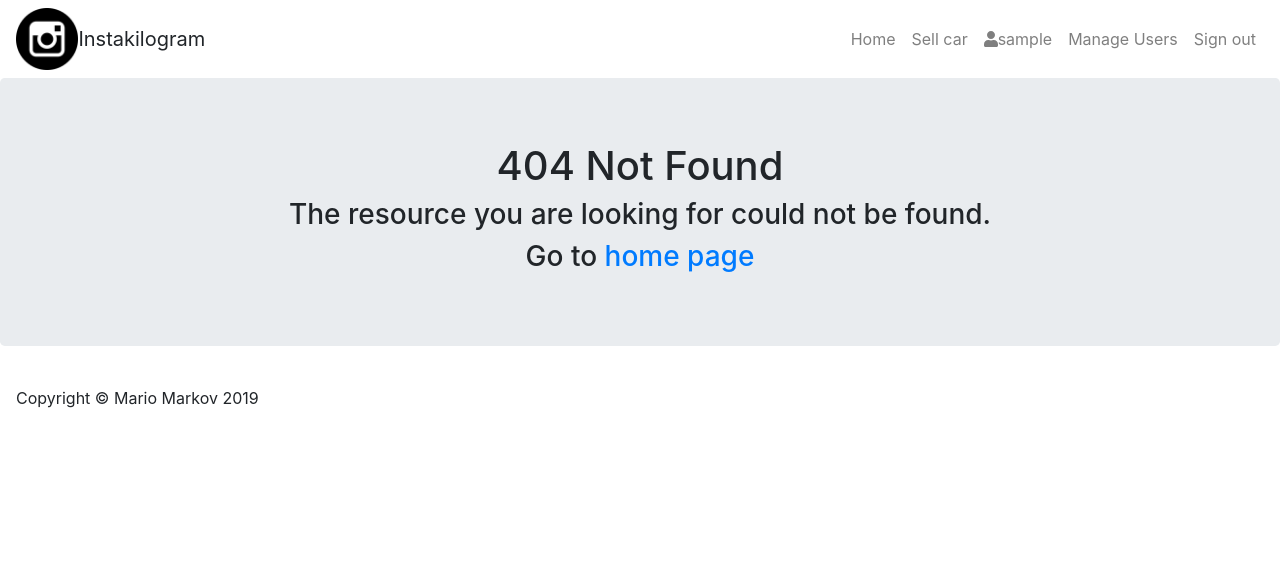
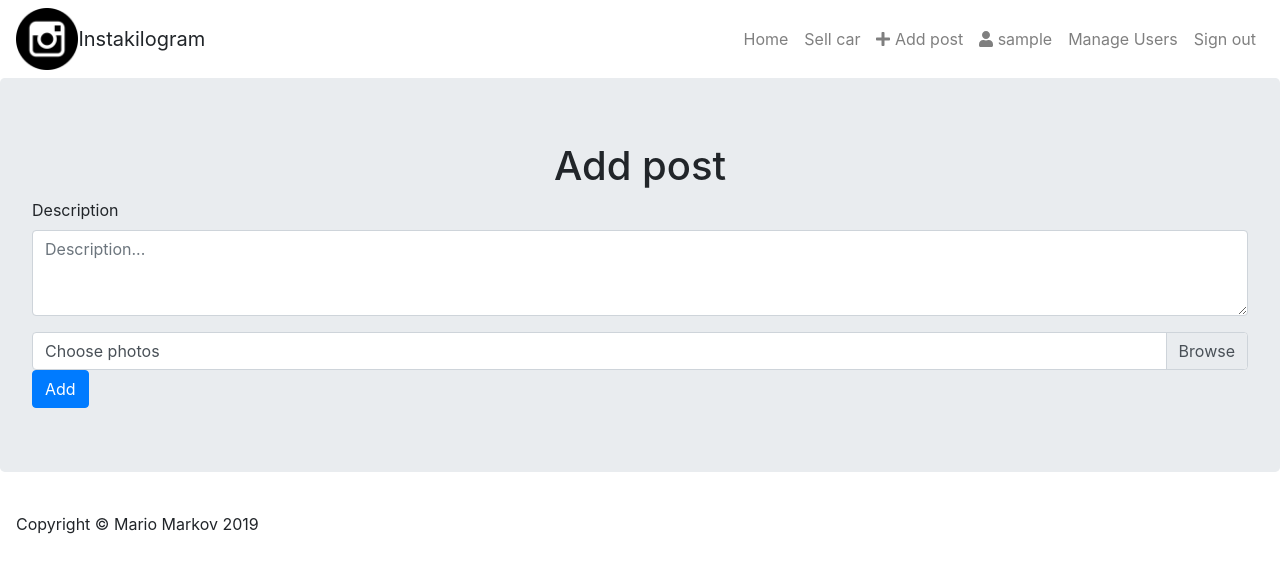
Before and after one commit to axereliat/instakilogram, a React (Create React App) app: page /posts/create in a window 1280 px wide. Before the commit this address had no page. Shown: the top 572 px of the page. Built offline with nearby package versions, Linux system fonts and the light colour scheme; sample sign-in values are in the browser's storage.

Commit message:
Post create

```diff
--- a/src/App.js
+++ b/src/App.js
@@ -4,8 +4,10 @@ import Footer from "./components/common/Footer";
 import Header from "./components/common/Header";
 import { library } from '@fortawesome/fontawesome-svg-core'
 import { faUser } from '@fortawesome/free-solid-svg-icons'
+import { faPlus } from '@fortawesome/free-solid-svg-icons'
 
 library.add(faUser);
+library.add(faPlus);
 
 class App extends Component {
     render() {
--- a/src/PrivateRoute.js
+++ b/src/PrivateRoute.js
@@ -1,5 +1,5 @@
 import React from 'react'
-import {Auth} from "../api/auth";
+import {Auth} from "./api/auth";
 import {Redirect, Route} from "react-router-dom";
 
 export const PrivateRoute = ({component: Component, ...rest}) => (
--- a/src/Routes.js
+++ b/src/Routes.js
@@ -6,6 +6,8 @@ import axios from 'axios';
 import {Auth} from "./api/auth";
 import Register from "./components/auth/Register";
 import Login from "./components/auth/Login";
+import {PrivateRoute} from "./PrivateRoute";
+import Create from "./components/posts/Create";
 const Routes = () => {
     if (Auth.getToken()) {
         axios.defaults.headers.common['Authorization'] = 'Bearer ' + Auth.getToken();
@@ -14,6 +16,7 @@ const Routes = () => {
         <Route exact path='/' component={Home}/>
         <Route path='/register' component={Register}/>
         <Route path='/login' component={Login}/>
+        <PrivateRoute path='/posts/create' component={Create}/>
         <Route component={NotFound}/>
     </Switch>
 };
--- a/src/api/requester.js
+++ b/src/api/requester.js
@@ -16,4 +16,10 @@ export class Requester {
             password
         });
     }
+
+    static createPost(formData) {
+        return axios.post(baseUrl + 'posts', formData, {
+            headers: {'Content-Type': 'multipart/form-data'}
+        });
+    }
 }
--- a/src/components/common/Header.js
+++ b/src/components/common/Header.js
@@ -55,7 +55,12 @@ class Header extends Component {
                             ) : null}
                             {Auth.isLoggedIn() ? (
                                 <NavItem>
-                                    <Link to="/profile" className="nav-link"><FontAwesomeIcon icon="user"/>{Auth.getUsername()}</Link>
+                                    <Link to="/posts/create" className="nav-link"><FontAwesomeIcon icon="plus"/> Add post</Link>
+                                </NavItem>
+                            ) : null}
+                            {Auth.isLoggedIn() ? (
+                                <NavItem>
+                                    <Link to="/profile" className="nav-link"><FontAwesomeIcon icon="user"/> {Auth.getUsername()}</Link>
                                 </NavItem>
                             ) : null}
                             {Auth.isAdmin() ? (
--- /dev/null
+++ b/src/components/posts/Create.js
@@ -0,0 +1,78 @@
+import React, {Component} from 'react';
+import {Requester} from "../../api/requester";
+import toastr from 'toastr';
+
+class Create extends Component {
+
+    constructor(props) {
+        super(props);
+
+        this.state = {
+            description: '',
+            images: null,
+            loading: false
+        };
+
+    }
+
+    handleChange = e => {
+        if (e.target.type === 'file') {
+            this.setState({[e.target.name]: e.target.files});
+        } else {
+            this.setState({[e.target.name]: e.target.value});
+        }
+    };
+
+    handleSubmit = e => {
+        e.preventDefault();
+
+        const formData = new FormData();
+        formData.append('images', this.state.images);
+        formData.append('description', this.state.description);
+
+        this.setState({loading: true});
+
+        Requester.createPost(formData)
+            .then(() => {
+                this.setState({loading: false});
+                toastr.success('Your post was created :)');
+                this.props.history.push('/');
+            })
+            .catch(err => {
+                this.setState({loading: false});
+                toastr.error(err.response.data.error);
+            })
+    };
+
+    render() {
+        return (
+            <div className="jumbotron">
+                <h1 className="text-center">Add post</h1>
+                <form onSubmit={this.handleSubmit}>
+                    <div className="form-group">
+                        <label htmlFor="description">Description</label>
+                        <textarea className="form-control"
+                                  id="description"
+                                  name="description"
+                                  rows="3"
+                                  placeholder="Description..."
+                                  onChange={this.handleChange}
+                                  value={this.state.description}/>
+                    </div>
+                    <div className="input-group">
+                        <div className="custom-file">
+                            <input type="file" className="custom-file-input" id="images" name="images" onChange={this.handleChange} multiple />
+                            <label className="custom-file-label" htmlFor="image">Choose photos</label>
+                        </div>
+                    </div>
+                    <button type="submit"
+                            className="btn btn-primary"
+                            disabled={this.state.loading}
+                    >{this.state.loading ? 'Please wait...' : 'Add'}</button>
+                </form>
+            </div>
+        );
+    }
+}
+
+export default Create;
```
